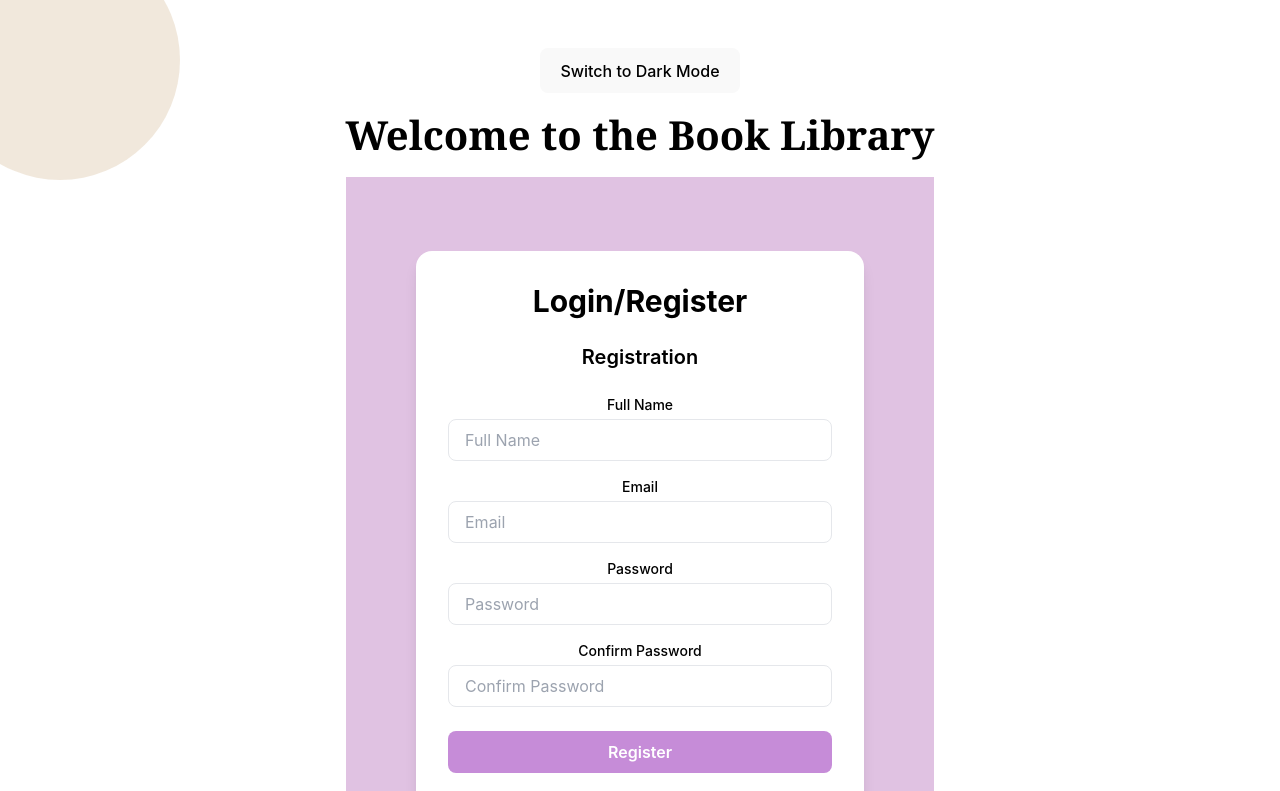
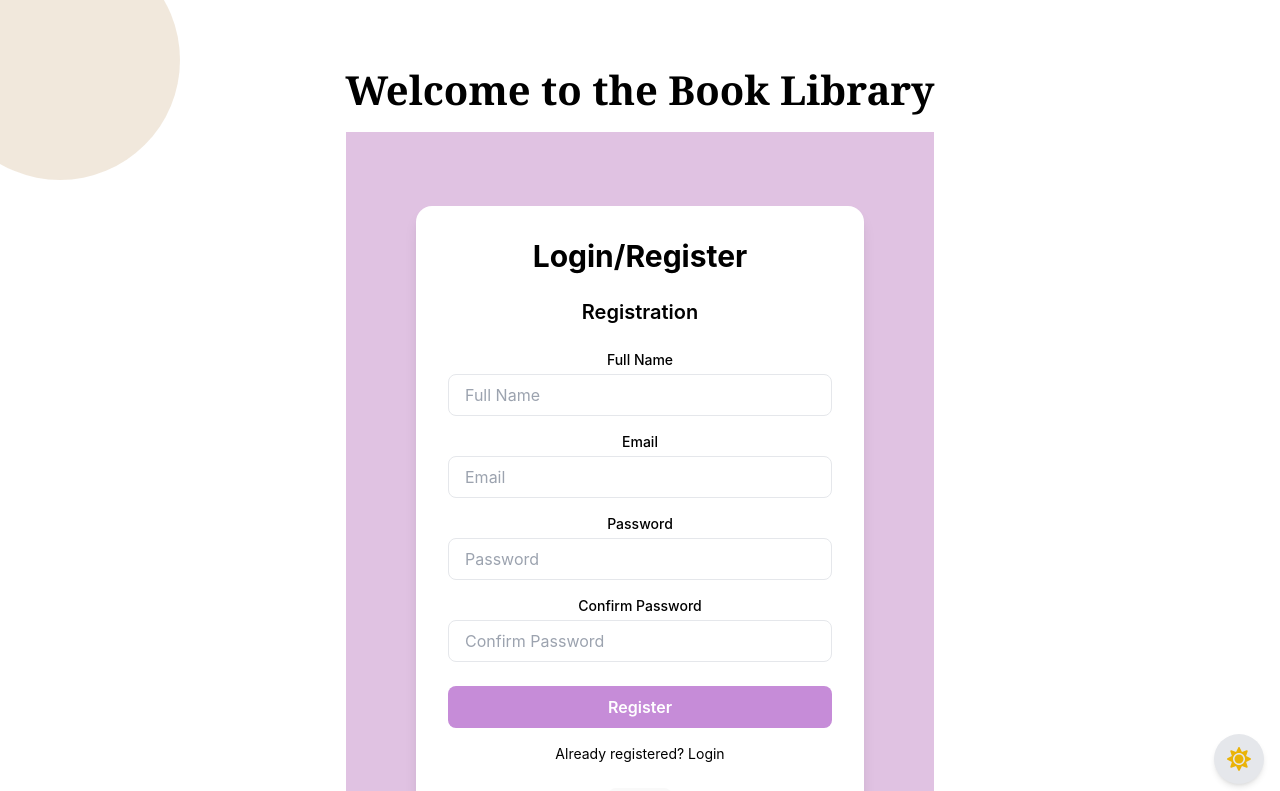
Before and after one commit to Andrea716/book-library, a React (Vite) app: page / in a window 1280 px wide. Shown: the top 791 px of the page. Built offline with nearby package versions, Linux system fonts and the light colour scheme; a web font is replaced by a local one.

Commit message:
Update DarkModeToggle.jsx

```diff
--- a/src/components/DarkModeToggle.jsx
+++ b/src/components/DarkModeToggle.jsx
@@ -1,16 +1,32 @@
-import React, { useState } from "react";
+import React, { useState, useEffect } from "react";
+import { FaSun, FaMoon } from "react-icons/fa"; // Icons for toggle button
 
 const DarkModeToggle = () => {
   const [darkMode, setDarkMode] = useState(false);
 
+  useEffect(() => {
+    // Apply or remove the dark mode class based on the state
+    if (darkMode) {
+      document.body.classList.add("dark-mode");
+    } else {
+      document.body.classList.remove("dark-mode");
+    }
+  }, [darkMode]);
+
   const toggleDarkMode = () => {
     setDarkMode(prevMode => !prevMode);
-    document.body.classList.toggle("dark-mode", !darkMode); // Toggle dark-mode class on body
   };
 
   return (
-    <button onClick={toggleDarkMode}>
-      {darkMode ? "Switch to Light Mode" : "Switch to Dark Mode"}
+    <button
+      onClick={toggleDarkMode}
+      className="fixed bottom-4 right-4 bg-gray-200 dark:bg-gray-700 p-3 rounded-full shadow-md hover:bg-gray-300 dark:hover:bg-gray-600"
+    >
+      {darkMode ? (
+        <FaMoon className="text-yellow-300 w-6 h-6" />
+      ) : (
+        <FaSun className="text-yellow-500 w-6 h-6" />
+      )}
     </button>
   );
 };
```
